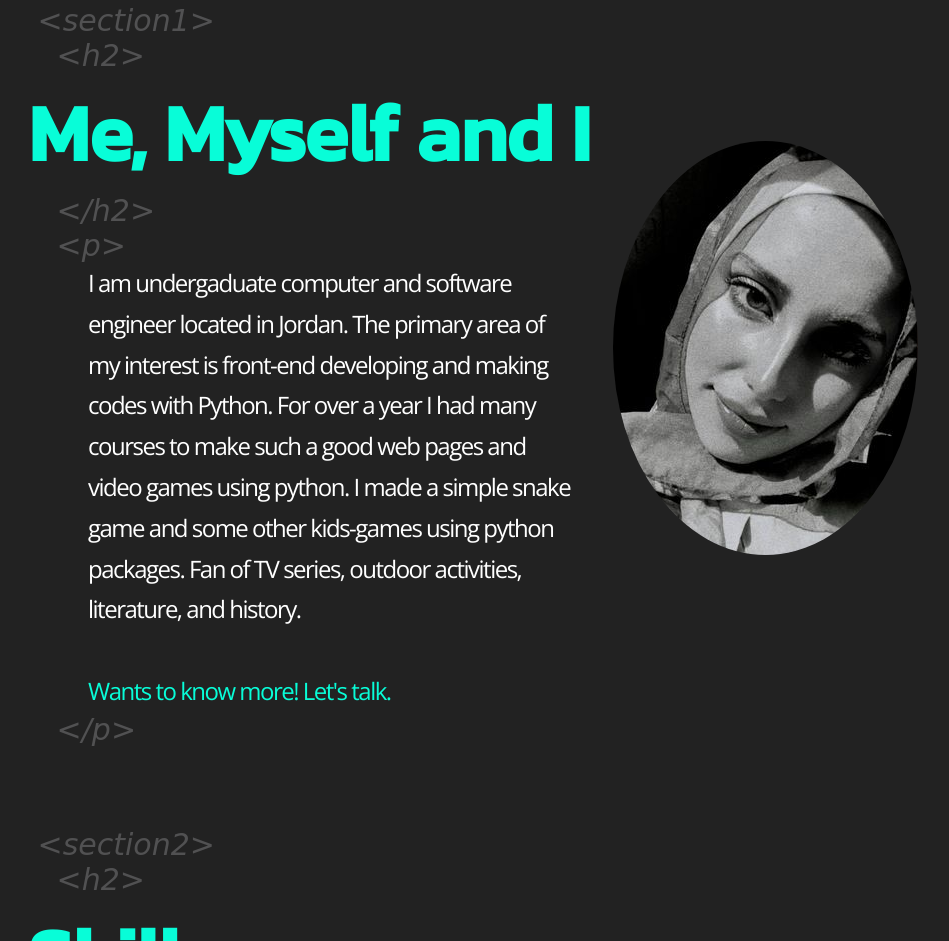
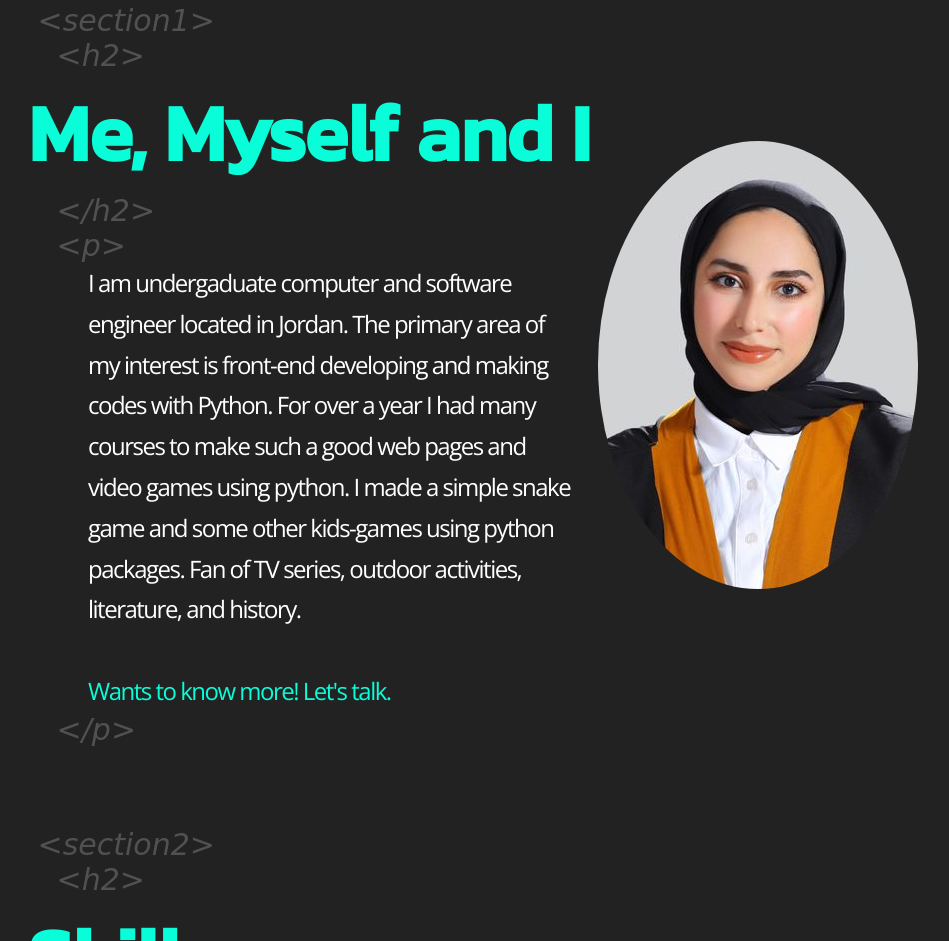
Before and after one commit to Tuqa13/Personal-website, a plain HTML site: page index.html in a window 1280 px wide. Shown: the part 879-1820 px from the top of the page, without its empty margins (212-1161 px from the left). Drawn offline with nearby package versions, Linux system fonts and the light colour scheme; a web font is replaced by a local one.

Commit message:
Update index.html

```diff
--- a/index.html
+++ b/index.html
@@ -64,7 +64,7 @@
     </p>
 
       <p>&nbsp&nbsp&nbsp<em>&lt/p&gt</em></p>
-      <img src="tuqa.jpg" alt="self-photo" class="photo">
+      <img src="Tuqa.jpg" alt="self-photo" class="photo">
 
     </div>
     <div class="skills" id="skills">
```
